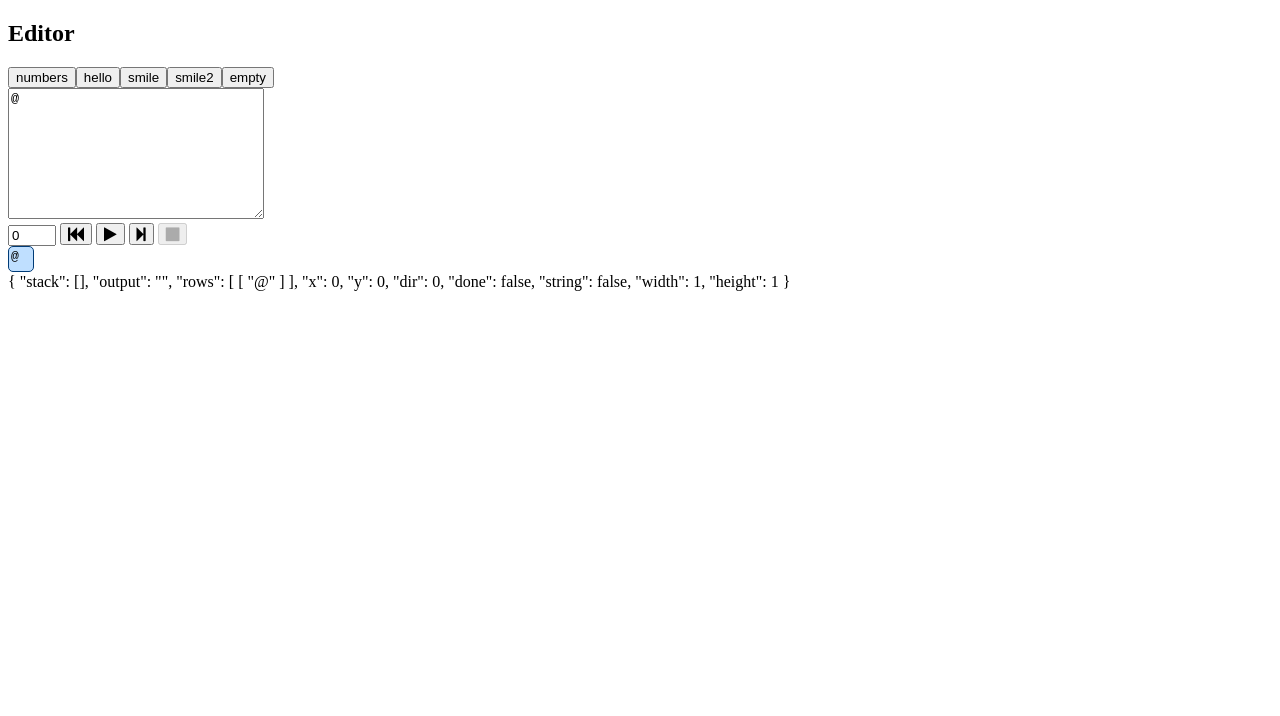
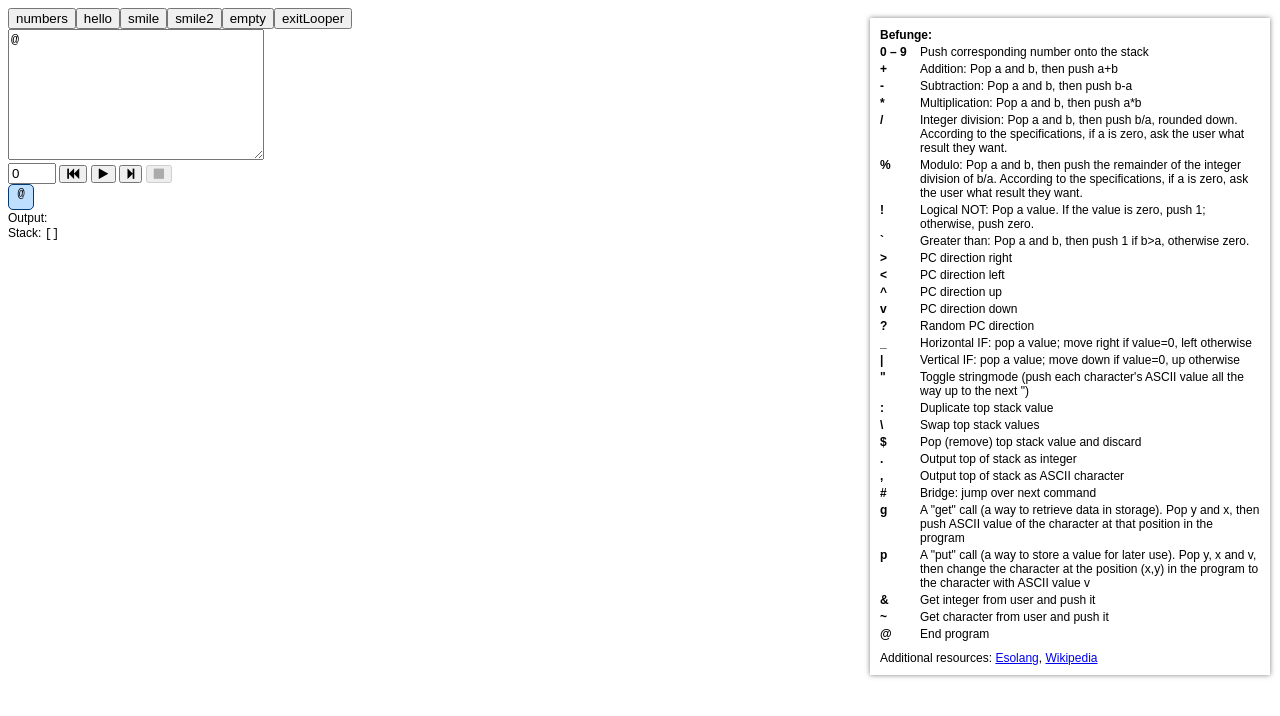
Before and after one commit to aidanhs/befunge, a website: page index.html at #!/editor in a window 1280 px wide. Both pictures are taken after a click on the button "Sandbox". Drawn offline with nearby package versions, Linux system fonts and the light colour scheme; some packages are replaced by stand-ins of ours.

Commit message:
cheatsheet added, interpreter and grid improvements

```diff
--- a/css/editor.css
+++ b/css/editor.css
@@ -1,3 +1,7 @@
+body {
+    font: 12px sans-serif;
+}
+
 .source {
     width: 250px;
     height: 125px;
@@ -25,6 +29,7 @@
     border: 1px solid #003b76;
     margin: 0 1px 1px 0;
     border-radius: 5px;
+    text-align: center;
 }
 .gridCell.blank {
     background: none;
@@ -34,7 +39,50 @@
 .gridCell.current {
     background: rgba(0,128,255,0.25);
 }
+.gridCell.num {
+    font-size: 75%;
+    font-weight: bold;
+    color: #666;
+    text-align: left;
+}
 
+.mono {
+    font-family: monospace;
+}
 .error {
     color: red;
 }
+
+.cheatSheet {
+    position: absolute;
+    right: 0;
+    width: 400px;
+    box-sizing: border-box;
+    padding: 10px;
+    margin: 10px;
+    background: white;
+    box-shadow: 0 0 5px rgba(0,0,0,0.5);
+}
+.cheatRow {
+    margin: 3px 0;
+}
+.cheatRow:after {
+    content: "";
+    display: block;
+    clear: both;
+}
+.cheatCmd {
+    display: block;
+    float: left;
+    width: 40px;
+    white-space: nowrap;
+    overflow: hidden;
+}
+.cheatDescr {
+    display: block;
+    float: right;
+    width: 340px;
+}
+.cheatRes {
+    margin-top: 10px;
+}
--- a/index.html
+++ b/index.html
@@ -12,6 +12,7 @@
     <script src="js/interpreter.js"></script>
     <script src="js/routes.js"></script>
     <script src="js/menu.js"></script>
+    <script src="js/cheatSheet.js"></script>
     <script src="js/editor.js"></script>
     <script src="js/grid.js"></script>
 </head>
--- /dev/null
+++ b/js/cheatSheet.js
@@ -0,0 +1,30 @@
+angular.module('Befunge')
+    .value('cheatSheet', [
+        ["0 – 9","Push corresponding number onto the stack"],
+        ["+","Addition: Pop a and b, then push a+b"],
+        ["-","Subtraction: Pop a and b, then push b-a"],
+        ["*","Multiplication: Pop a and b, then push a*b"],
+        ["/","Integer division: Pop a and b, then push b/a, rounded down. According to the specifications, if a is zero, ask the user what result they want."],
+        ["%","Modulo: Pop a and b, then push the remainder of the integer division of b/a. According to the specifications, if a is zero, ask the user what result they want."],
+        ["!","Logical NOT: Pop a value. If the value is zero, push 1; otherwise, push zero."],
+        ["`","Greater than: Pop a and b, then push 1 if b>a, otherwise zero."],
+        [">","PC direction right"],
+        ["<","PC direction left"],
+        ["^","PC direction up"],
+        ["v","PC direction down"],
+        ["?","Random PC direction"],
+        ["_","Horizontal IF: pop a value; move right if value=0, left otherwise"],
+        ["|","Vertical IF: pop a value; move down if value=0, up otherwise"],
+        ["\"","Toggle stringmode (push each character's ASCII value all the way up to the next \")"],
+        [":","Duplicate top stack value"],
+        ["\\","Swap top stack values"],
+        ["$","Pop (remove) top stack value and discard"],
+        [".","Output top of stack as integer"],
+        [",","Output top of stack as ASCII character"],
+        ["#","Bridge: jump over next command"],
+        ["g","A \"get\" call (a way to retrieve data in storage). Pop y and x, then push ASCII value of the character at that position in the program"],
+        ["p","A \"put\" call (a way to store a value for later use). Pop y, x and v, then change the character at the position (x,y) in the program to the character with ASCII value v"],
+        ["&","Get integer from user and push it"],
+        ["~","Get character from user and push it"],
+        ["@","End program"]
+    ]);
--- a/js/editor.js
+++ b/js/editor.js
@@ -4,11 +4,13 @@ angular.module('Befunge')
         hello: '>0"olleH":v\n      >:#,_56+3*,@',
         smile: '77*:9+,8-,@',
         smile2: '77*:9+01p8-11p@',
-        empty: '@'
+        empty: '@',
+        exitLooper: '61v\n>\\>2*:0v\n|:-1\\p3<'
     })
-    .controller('EditorCtrl', function ($scope, $interval, interpreter, codeSamples) {
+    .controller('EditorCtrl', function ($scope, $interval, interpreter, codeSamples, cheatSheet) {
         $scope.editor = { source: codeSamples.empty };
         $scope.samples = codeSamples;
+        $scope.cheatSheet = cheatSheet;
 
         $scope.states = [];
         $scope.state = {};
@@ -59,7 +61,9 @@ angular.module('Befunge')
             if(interp.step()) {
                 $scope.states.push(angular.copy(interp.state));
             } else {
-                $scope.error = interp.state.error;
+                var state = $scope.states[$scope.states.length-1];
+                state.error = interp.state.error;
+                state.done = 1;
                 interp = null;
                 $scope.stop();
             }
--- a/js/grid.js
+++ b/js/grid.js
@@ -4,7 +4,7 @@ angular.module("Befunge")
             elem.addClass("grid");
 
             var current;
-            scope.$watch(attr.state, function (state) {
+            scope.$watch(attr.grid, function (state) {
                 elem.empty();
                 state.rows.forEach(function (row) {
                     var rowElem = angular.element(document.createElement("div"));
@@ -14,10 +14,14 @@ angular.module("Befunge")
                     row.forEach(function (cell) {
                         var cellElem = angular.element(document.createElement("div"));
                         cellElem.addClass("gridCell");
-                        if(cell === " ")
+                        if(cell === " ") {
                             cellElem.addClass("blank");
-                        else
-                            cellElem.text(cell);
+                        } else {
+                            var code = cell.charCodeAt(0);
+                            var isNum = code < 32 || code > 126;
+                            cellElem.text(isNum ? code : cell);
+                            if(isNum) cellElem.addClass("num");
+                        }
                         rowElem.append(cellElem);
                     });
                 });
--- a/js/interpreter.js
+++ b/js/interpreter.js
@@ -155,14 +155,19 @@ angular.module('Befunge')
                 }
             }
 
-            if (state.dir === 0)
+            if (state.dir === 0) {
                 state.x++;
-            else if (state.dir === 1)
+                if(state.x >= state.width) state.x = 0;
+            } else if (state.dir === 1) {
                 state.y++;
-            else if (state.dir === 2)
+                if(state.y >= state.height) state.y = 0;
+            } else if (state.dir === 2) {
                 state.x--;
-            else
+                if(state.x < 0) state.x = state.width - 1;
+            } else {
                 state.y--;
+                if(state.y < 0) state.y = state.height - 1;
+            }
         }
 
         return function (code) {
--- a/views/editor.html
+++ b/views/editor.html
@@ -1,9 +1,20 @@
 <div>
-    <h2>Editor</h2>
+    <div class="cheatSheet">
+        <strong>Befunge:</strong>
+        <div class="cheatRow" ng-repeat="pair in ::cheatSheet">
+            <strong class="cheatCmd" ng-bind="::pair[0]"></strong>
+            <span class="cheatDescr" ng-bind="::pair[1]"></span>
+        </div>
+        <div class="cheatRes">
+            Additional resources:
+            <a href="http://esolangs.org/wiki/befunge" target="_blank">Esolang</a>,
+            <a href="http://en.wikipedia.org/wiki/Befunge" target="_blank">Wikipedia</a>
+        </div>
+    </div>
     <div>
         <button ng-repeat="(name, code) in ::samples" ng-click="editor.source = code" ng-bind="::name"></button>
     </div>
-    <textarea class="source" ng-model="editor.source" ng-trim="false"></textarea>
+    <textarea class="source" ng-model="editor.source" ng-trim="false" spellcheck="false"></textarea>
     <div>
         <input type="number" min="0" max="{{maxStateIndex}}" ng-model="curStateIndex"/>
         <button ng-click="curStateIndex = 0" class="fa fa-fast-backward"></button>
@@ -11,7 +22,8 @@
         <button ng-click="step()" ng-disabled="player" class="fa fa-step-forward"></button>
         <button ng-click="stop()" ng-disabled="!player" class="fa fa-stop"></button>
     </div>
-    <grid state="state"></grid>
-    <div ng-bind="error" class="error"></div>
-    <div ng-bind="state | json"></div>
+    <div grid="state"></div>
+    <div ng-bind="state.error" class="error"></div>
+    <div>Output: <span class="mono" ng-bind="state.output"></span></div>
+    <div>Stack: <span class="mono" ng-bind="state.stack | json"></span></div>
 </div>
```
